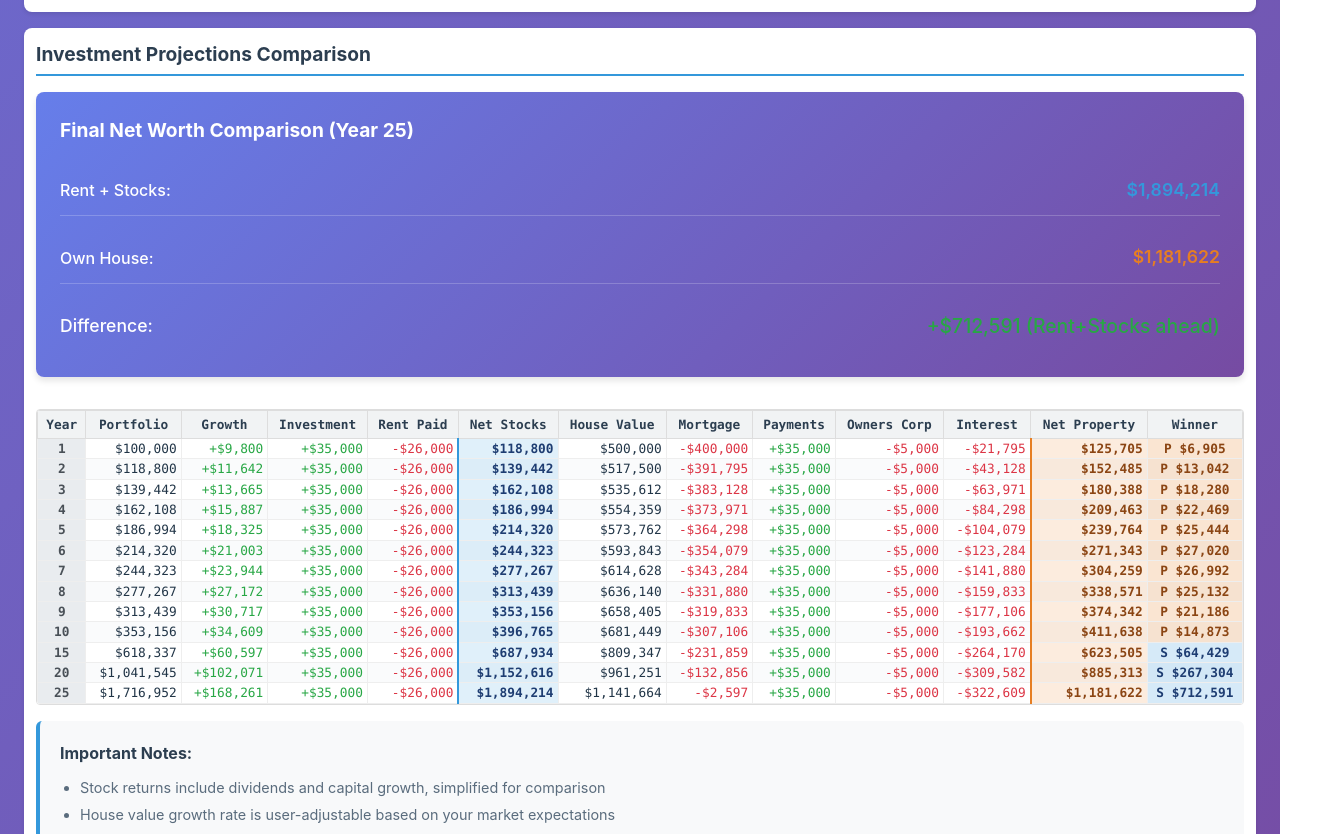
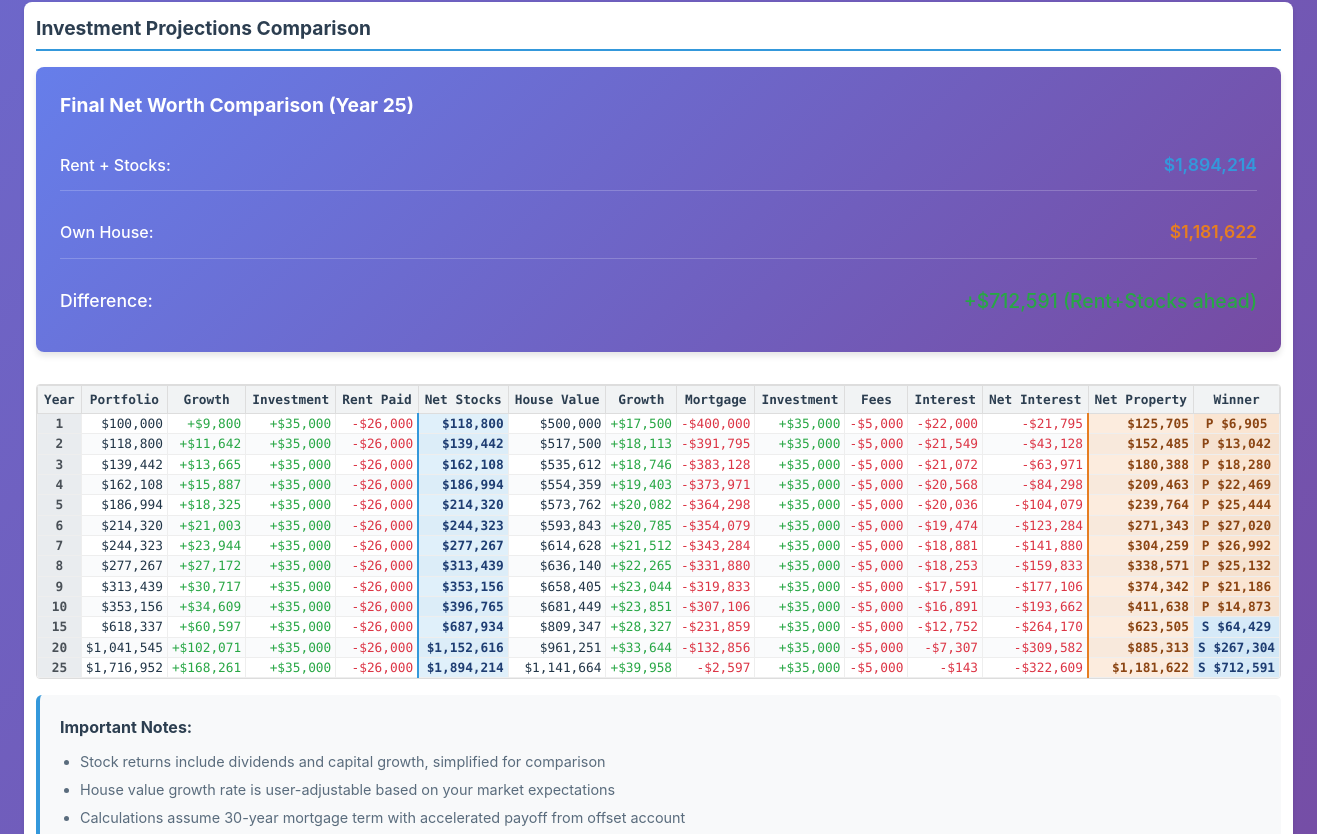
Before and after one commit to lachlanmcmillan/investment-projection, a React (Vite) app: page / in a window 1280 px wide. Shown: the part 1966-2800 px from the top of the page, 1317 px wide, since content can reach past the window. Built offline with nearby package versions, Linux system fonts and the light colour scheme.

Commit message:
update cols

```diff
--- a/src/components/ComparisonTable.tsx
+++ b/src/components/ComparisonTable.tsx
@@ -98,10 +98,12 @@ export default function ComparisonTable({ projections, inputs }: Props) {
                           <th>Rent Paid</th>
                           <th>Net Stocks</th>
                           <th>House Value</th>
+                          <th>Growth</th>
                           <th>Mortgage</th>
-                          <th>Payments</th>
-                          <th>Owners Corp</th>
+                          <th>Investment</th>
+                          <th>Fees</th>
                           <th>Interest</th>
+                          <th>Net Interest</th>
                           <th>Net Property</th>
                           <th>Winner</th>
                         </tr>
@@ -127,10 +129,16 @@ export default function ComparisonTable({ projections, inputs }: Props) {
                 inputs.houseCost * Math.pow(1 + inputs.houseGrowthRate / 100, projection.year - 1) :
                 inputs.houseCost;
 
+              // Calculate house growth for this year
+              const houseGrowth = beginningHouseValue * (inputs.houseGrowthRate / 100);
+
               // Calculate beginning of year mortgage balance
               const beginningMortgageBalance = yearIndex > 0 ?
                 calculateMortgageBalance(loanAmount, inputs.mortgageRate, monthlyMortgage, extraPayment, projection.year - 1) :
                 loanAmount;
+
+              // Calculate annual interest payment for this year
+              const annualInterestPayment = beginningMortgageBalance * (inputs.mortgageRate / 100);
 
               const difference = projection.stockNetWorth - projection.propertyNetWorth;
               const leader = difference >= 0 ? 'S' : 'P';
@@ -148,9 +156,11 @@ export default function ComparisonTable({ projections, inputs }: Props) {
 
                   {/* Property columns */}
                   <td>{formatCurrency(beginningHouseValue)}</td>
+                  <td className={styles.positive}>+{formatCurrency(houseGrowth)}</td>
                   <td className={styles.negative}>-{formatCurrency(beginningMortgageBalance)}</td>
                   <td className={styles.positive}>+{formatCurrency(inputs.yearlyInvestment)}</td>
                   <td className={styles.negative}>-{formatCurrency(inputs.ownersCorp)}</td>
+                  <td className={styles.negative}>-{formatCurrency(annualInterestPayment)}</td>
                   <td className={styles.negative}>-{formatCurrency(projection.totalInterestPaid)}</td>
                   <td className={styles.totalProperty}>{formatCurrency(projection.propertyNetWorth)}</td>
 
```
